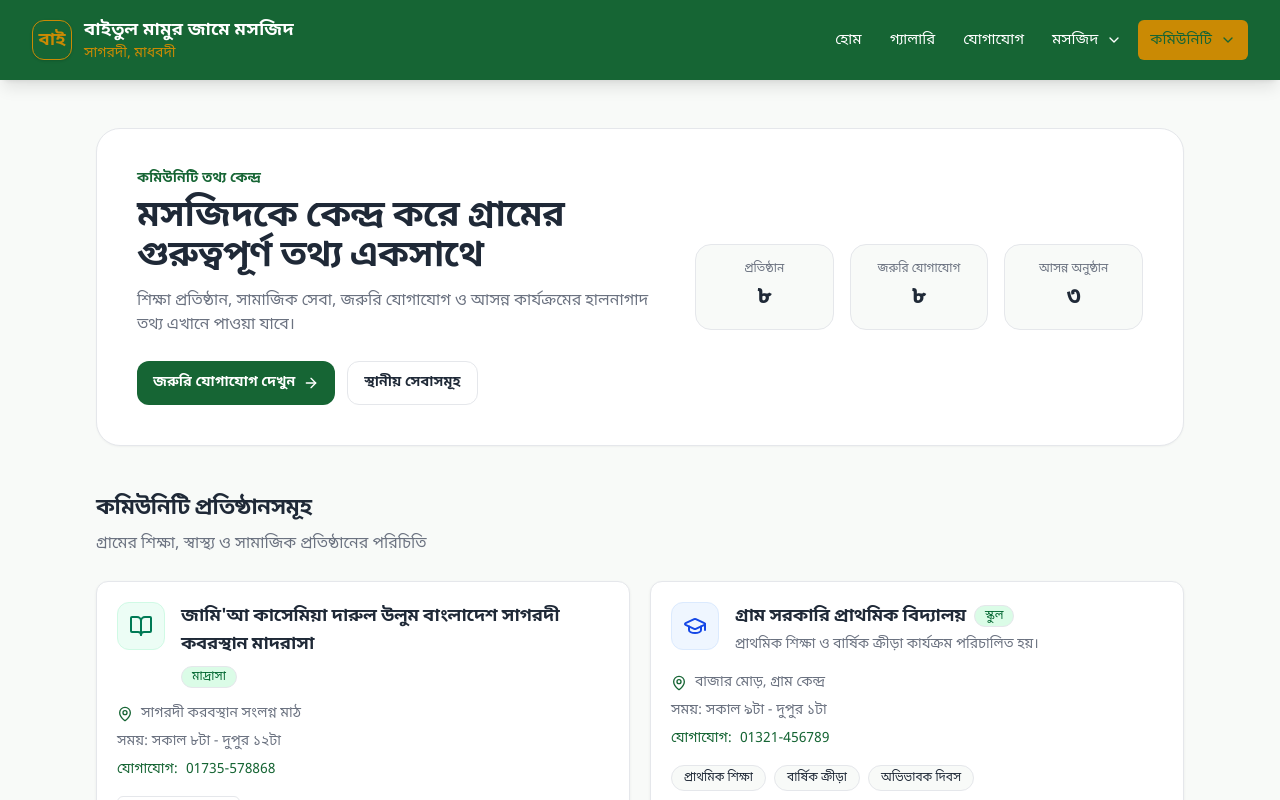
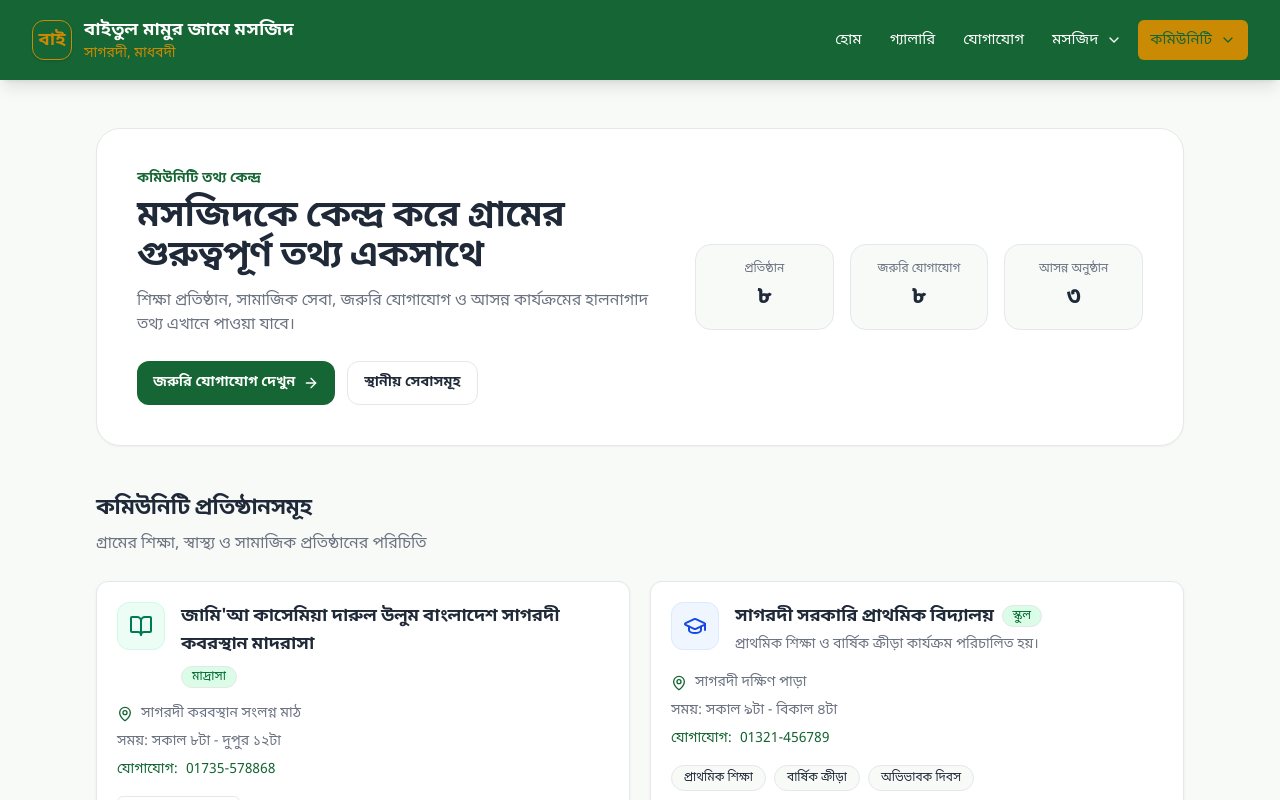
Before and after one commit to iammehedihasann/MosqueSys, a React (Vite) app: page /community in a window 1280 px wide. Shown: the top 800 px of the page. Built offline with nearby package versions, Linux system fonts and the light colour scheme.

Commit message:
update | updating components

```diff
--- a/src/data/communityPlaces.json
+++ b/src/data/communityPlaces.json
@@ -23,17 +23,17 @@
     },
     {
       "id": "school-1",
-      "name": "Village Government Primary School",
-      "nameBn": "গ্রাম সরকারি প্রাথমিক বিদ্যালয়",
+      "name": "Sagordi Government Primary School",
+      "nameBn": "সাগরদী সরকারি প্রাথমিক বিদ্যালয়",
       "category": "school",
-      "addressBn": "বাজার মোড়, গ্রাম কেন্দ্র",
+      "addressBn": "সাগরদী দক্ষিণ পাড়া ",
       "contact": "01321-456789",
-      "hoursBn": "সকাল ৯টা - দুপুর ১টা",
+      "hoursBn": "সকাল ৯টা - বিকাল ৪টা ",
       "descriptionBn": "প্রাথমিক শিক্ষা ও বার্ষিক ক্রীড়া কার্যক্রম পরিচালিত হয়।",
       "highlightsBn": ["প্রাথমিক শিক্ষা", "বার্ষিক ক্রীড়া", "অভিভাবক দিবস"],
       "activitiesBn": ["প্রাত্যহিক সমাবেশ", "ক্রীড়া দিবস", "অভিভাবক সভা"],
       "facilitiesBn": ["খেলার মাঠ", "শিশু কর্নার", "টিউবওয়েল"],
-      "image": "program_3",
+      "image": "primarySchoolCover",
       "images": ["program_3", "program_4"]
     },
     {
```
Also changed, not shown: src/assets/image.tsx (+6 -1 lines), src/assets/MosqueImage/primarySchoolImages/primarySchoolCoverPhoto.jpg (added).
